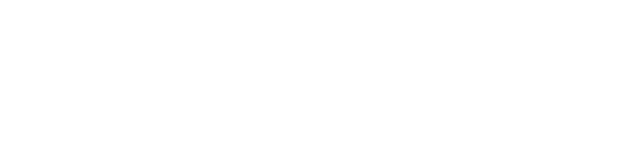
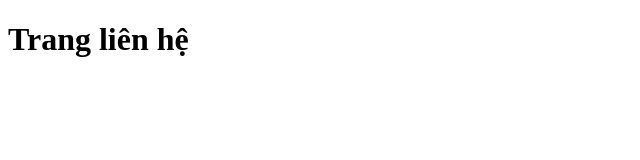
Before and after one commit to tuanemtramtinh/bai14-hoc-git-f1-24, a plain HTML site: page contact.html in a window 1280 px wide. Shown: the whole page, without its empty margins (0-640 px from the left). Drawn offline with Linux system fonts and the light colour scheme.

Commit message:
Update Page Contact

```diff
--- a/contact.html
+++ b/contact.html
@@ -3,9 +3,9 @@
 <head>
     <meta charset="UTF-8">
     <meta name="viewport" content="width=device-width, initial-scale=1.0">
-    <title>Document</title>
+    <title>Trang liên hệ</title>
 </head>
 <body>
-
+    <h1>Trang liên hệ</h1>
 </body>
 </html>
```
